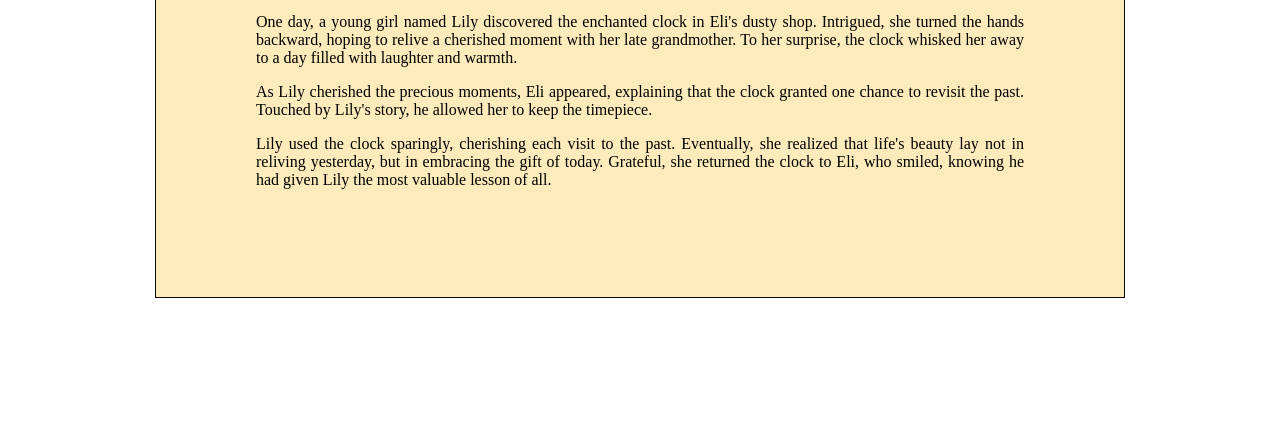
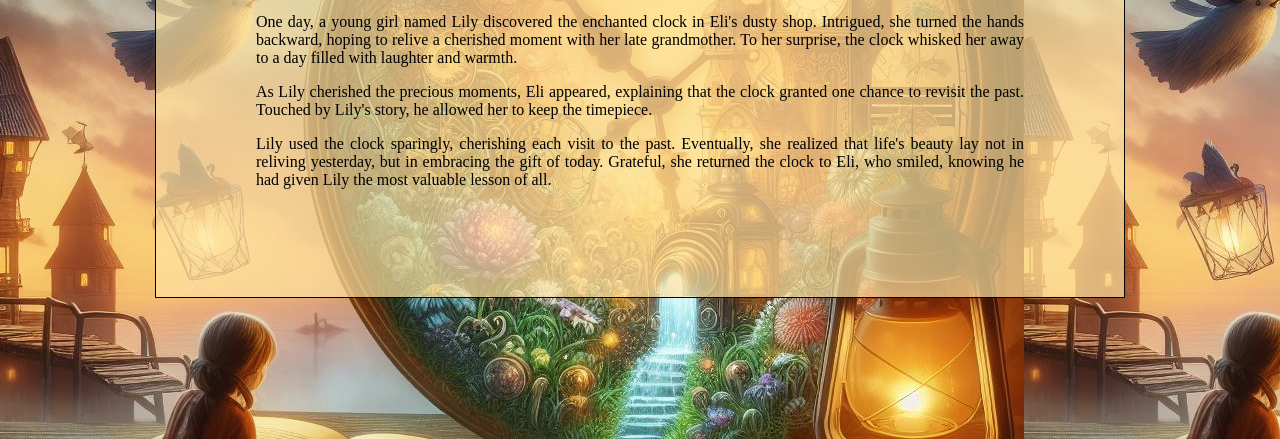
Before and after one commit to Farh11/ocb24-week-1, a plain HTML site: page index.html in a window 1280 px wide. Shown: the part 361-800 px from the top of the page. Drawn offline with Linux system fonts and the light colour scheme.

Commit message:
Change cd for photo

```diff
--- a/Index.html
+++ b/index.html
@@ -14,7 +14,7 @@
         margin: 0;
         border: 0;
         padding: 0;
-        background-image: url('lily-timekeeper.jpeg');
+        background-image: url('photo/lily-timekeeper.jpeg');
 
         filter: brightness(1.5);
 
```
